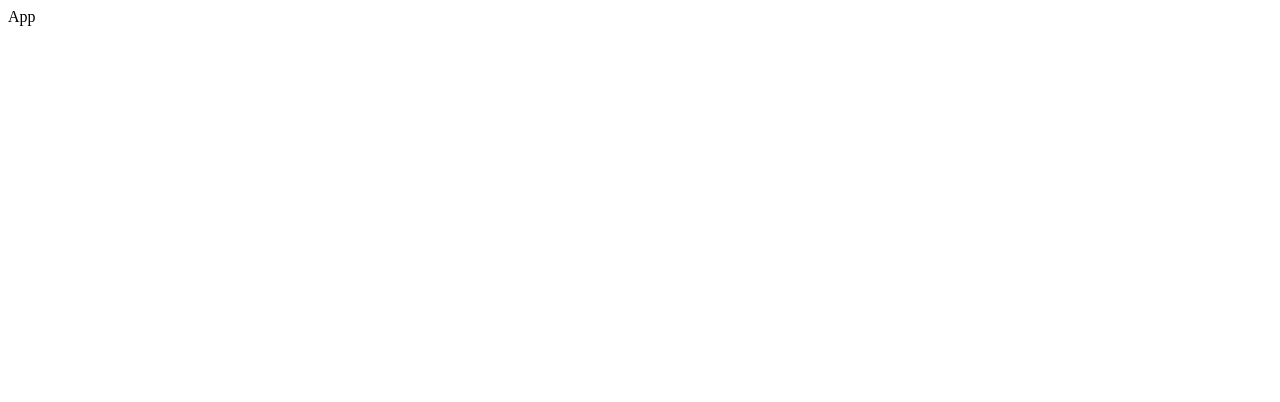
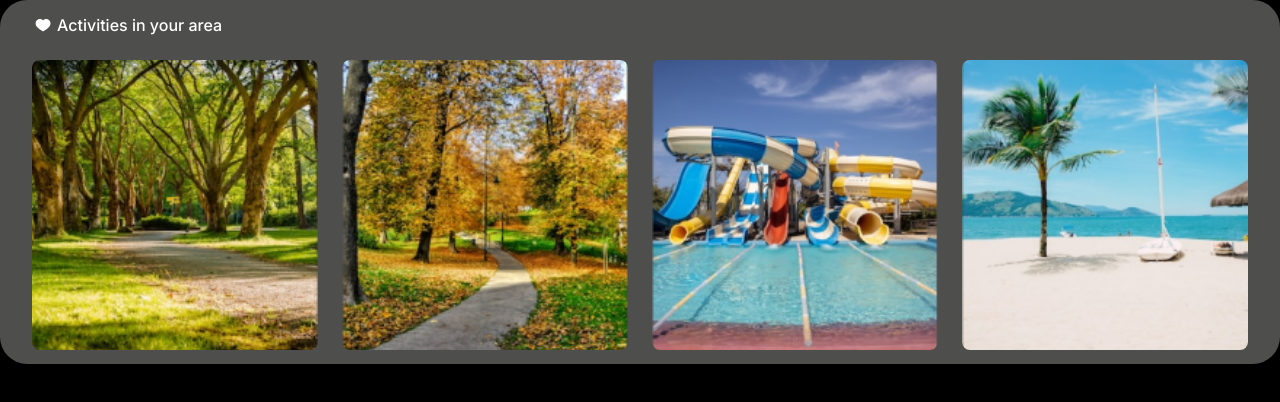
Before and after one commit to Scholak/2ece89c0-c269-4882-ac99-60ff13ca91f3, a React (Vite) app: page / in a window 1280 px wide. Shown: the top 402 px of the page. Built offline with nearby package versions, Linux system fonts and the light colour scheme.

Commit message:
feat: Activities component desktop view complted

```diff
--- a/src/App.tsx
+++ b/src/App.tsx
@@ -1,6 +1,10 @@
+import { Activities } from './components'
+
 const App = () => {
   return (
-    <div>App</div>
+    <div>
+      <Activities />
+    </div>
   )
 }
 
--- /dev/null
+++ b/src/components/Activities/Activities.module.scss
@@ -0,0 +1,32 @@
+.container {
+  border-radius: 27.244px;
+  background: rgba(196, 195, 193, 0.40);
+  padding: 14px 32px;
+
+  .heading {
+    display: flex;
+    align-items: center;
+    gap: 3px;
+    margin-bottom: 24px;
+    font-size: 16px;
+    font-weight: 500;
+  }
+
+  .activityImages {
+    display: grid;
+    grid-template-columns: repeat(4, 1fr);
+    gap: 24px;
+
+    .imageWrapper {
+      border-radius: 8px;
+      overflow: hidden;
+
+      img {
+        width: 100%;
+        height: 100%;
+        object-fit: cover;
+        aspect-ratio: 1 / 1;
+      }
+    }
+  }
+}
--- /dev/null
+++ b/src/components/Activities/Activities.tsx
@@ -0,0 +1,37 @@
+import styles from './Activities.module.scss'
+import img1 from '../../assets/img1.png'
+import img2 from '../../assets/img2.png'
+import img3 from '../../assets/img3.png'
+import img4 from '../../assets/img4.png'
+
+const Activities = () => {
+  return (
+		<div className={styles.container}>
+			<div className={styles.heading}>
+				<svg xmlns='http://www.w3.org/2000/svg' width='22' height='22' viewBox='0 0 22 22' fill='none'>
+					<path
+						d='M7.99263 5.09181C5.62503 5.09181 3.60797 6.86211 3.60797 9.16128C3.60797 10.7474 4.35068 12.0827 5.33501 13.1889C6.31595 14.2912 7.58153 15.2165 8.72565 15.991L10.6997 17.3272C10.9159 17.4735 11.1994 17.4735 11.4156 17.3272L13.3896 15.991C14.5337 15.2165 15.7993 14.2912 16.7802 13.1889C17.7646 12.0827 18.5073 10.7474 18.5073 9.16128C18.5073 6.86211 16.4902 5.09181 14.1226 5.09181C12.9022 5.09181 11.8283 5.66406 11.0576 6.40451C10.287 5.66406 9.21307 5.09181 7.99263 5.09181Z'
+						fill='white'
+					/>
+				</svg>
+				<p>Activities in your area</p>
+			</div>
+			<div className={styles.activityImages}>
+				<div className={styles.imageWrapper}>
+					<img src={img1} alt='activity image' />
+				</div>
+				<div className={styles.imageWrapper}>
+					<img src={img2} alt='activity image' />
+				</div>
+				<div className={styles.imageWrapper}>
+					<img src={img3} alt='activity image' />
+				</div>
+				<div className={styles.imageWrapper}>
+					<img src={img4} alt='activity image' />
+				</div>
+			</div>
+		</div>
+	)
+}
+
+export default Activities
--- /dev/null
+++ b/src/components/index.ts
@@ -0,0 +1 @@
+export { default as Activities } from './Activities/Activities'
--- a/src/index.scss
+++ b/src/index.scss
@@ -0,0 +1,16 @@
+@import url('https://fonts.googleapis.com/css2?family=Inter:wght@400;500;600;700&display=swap');
+
+html {
+  font-family: 'Inter', sans-serif;
+}
+
+* {
+  margin: 0;
+  padding: 0;
+  box-sizing: border-box;
+}
+
+body {
+  color: #ffffff;
+  background: #000;
+}
```
